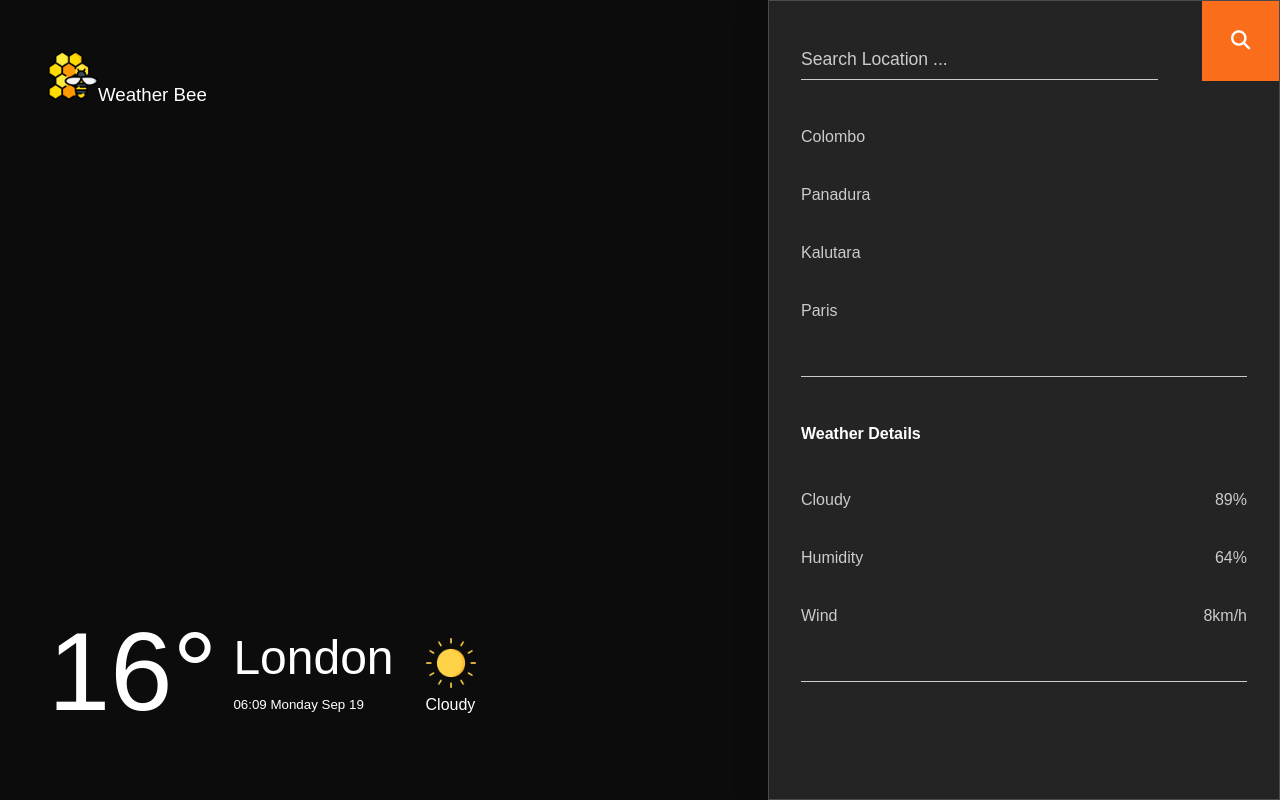
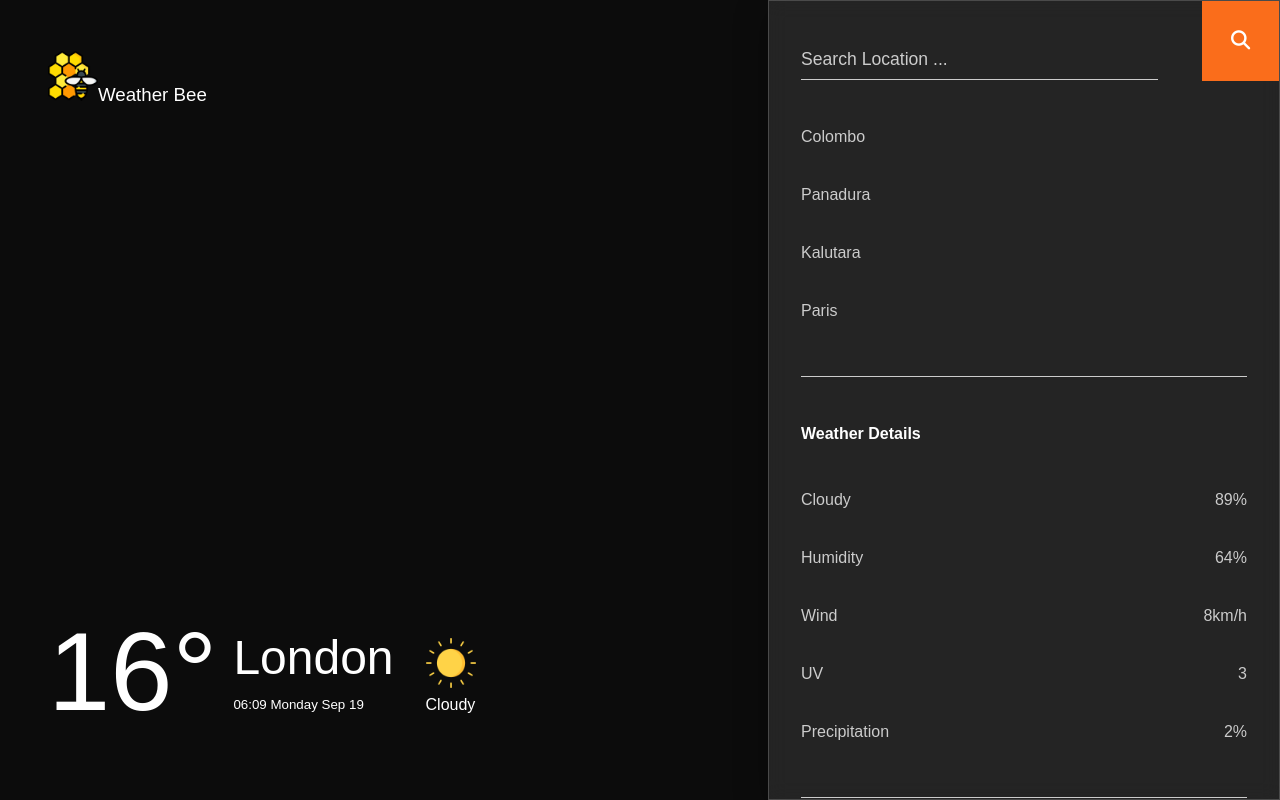
Before and after one commit to Dreaming-Bee/WeatherApp-1.0.0, a plain HTML site: page index.html in a window 1280 px wide. Drawn offline with Linux system fonts and the light colour scheme; no server answers.

Commit message:
commit uv

```diff
--- a/index.html
+++ b/index.html
@@ -64,6 +64,14 @@
                 <span>Wind</span>
                 <span class="wind">8km/h</span>
             </li>
+            <li>
+                <span>UV</span>
+                <span class="uv">3</span>
+            </li>
+            <li>
+                <span>Precipitation</span>
+                <span class="precipitation">2%</span>
+            </li>
         </ul>
     </div>
 </div>
--- a/main.js
+++ b/main.js
@@ -12,6 +12,8 @@ const form = document.getElementById('locationInput');
 const search = document.querySelector('.search');
 const btn = document.querySelector('.submit');
 const cities = document.querySelectorAll('.city');
+const uvOutput = document.querySelector(`.uv`)
+const precipitationOutput = document.querySelector(`.precipitation`)
 
 let cityInput = "Colombo";
 
@@ -109,6 +111,9 @@ function fetchWeatherData() {
             cloudOutput.innerHTML = data.current.cloud + "%";
             humidityOutput.innerHTML = data.current.humidity + "%";
             windOutput.innerHTML = data.current.wind_kph + "km/h";
+            uvOutput.innerHTML = data.current.uv;
+            precipitationOutput.innerHTML = data.current.precip_mm + " mm";
+
 
             let timeOfDay = "day";
             if (!data.current.is_day) {
```
